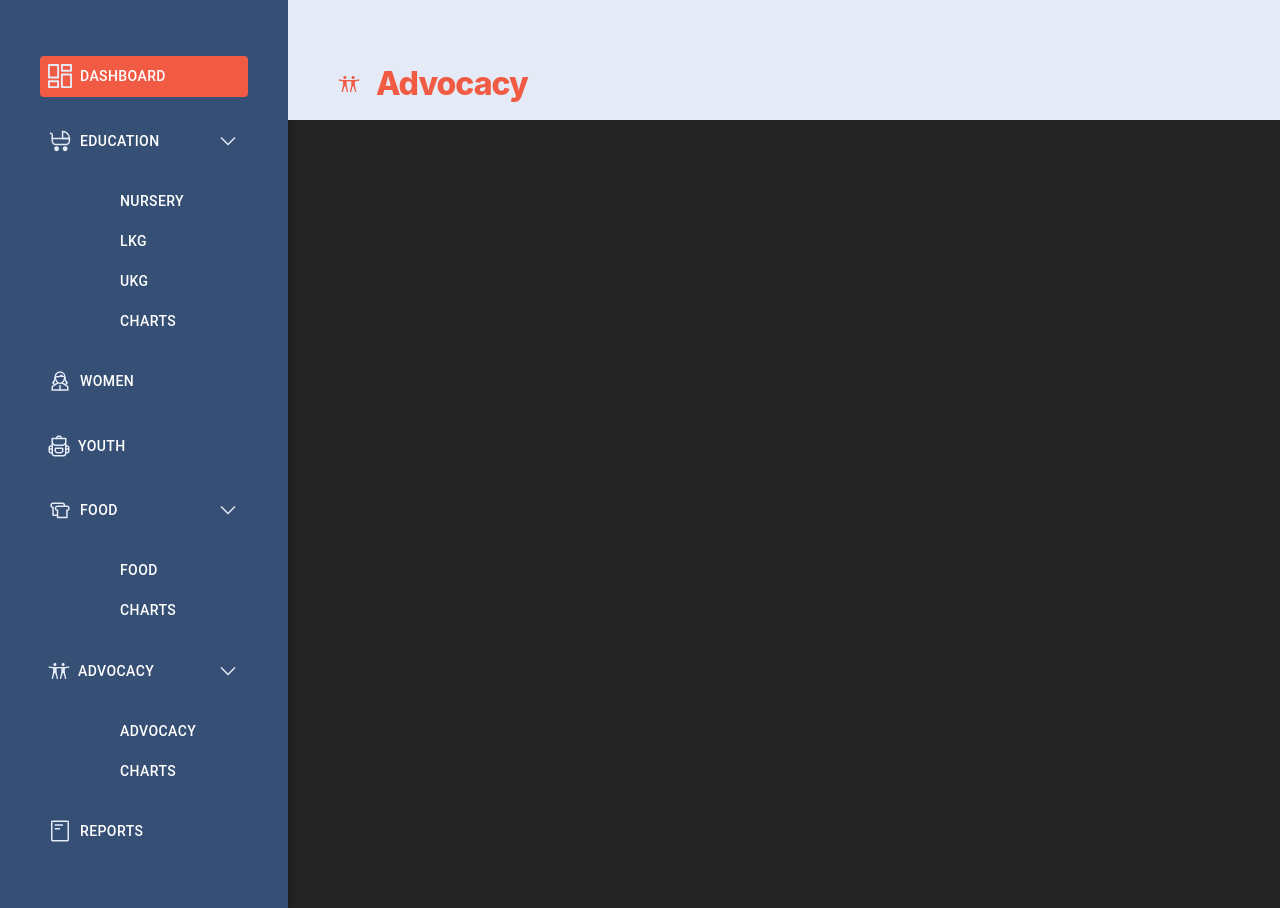
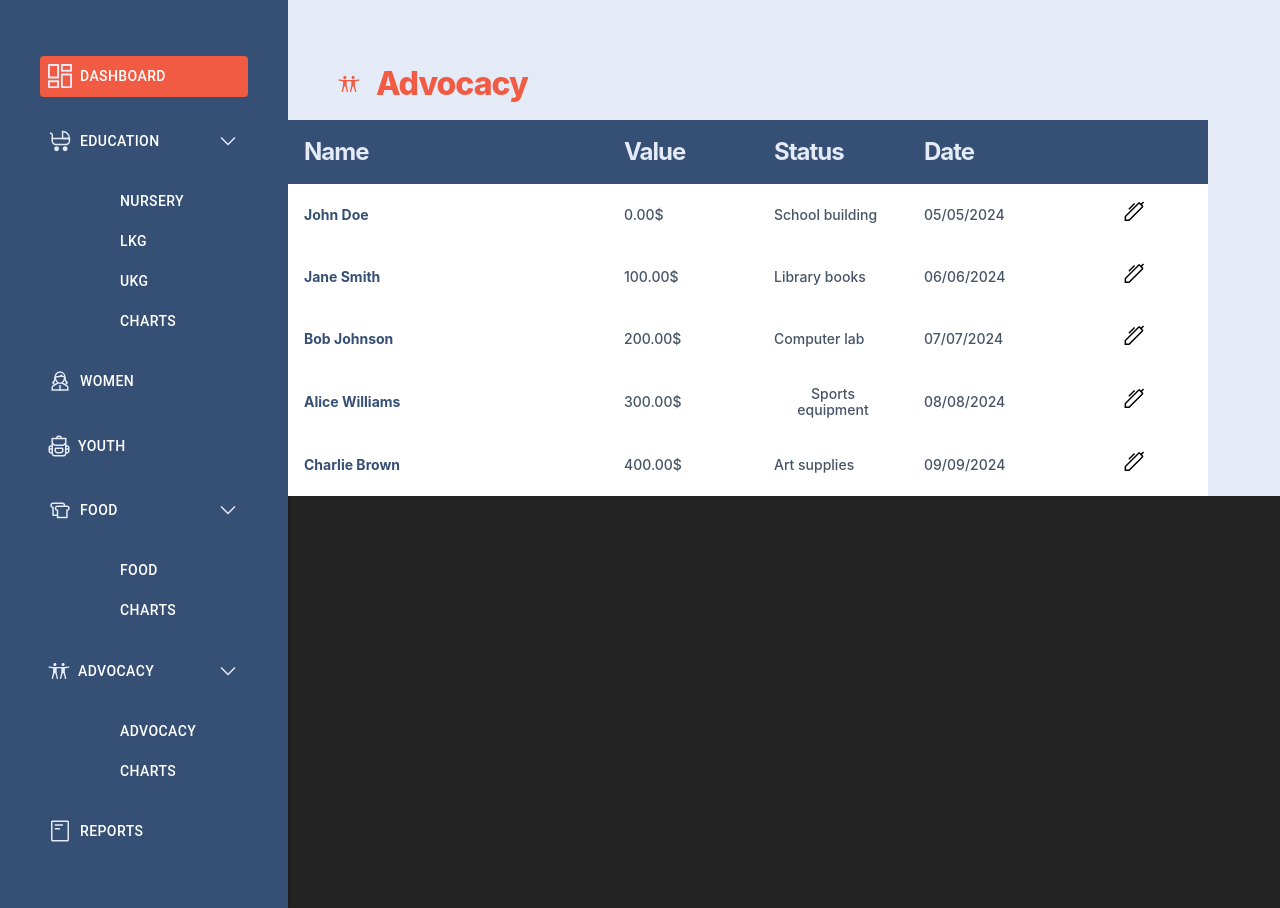
Before and after one commit to NotMija/DesafioONGapp, a React (Vite) app: page /advocacy in a window 1280 px wide. Built offline with nearby package versions, Linux system fonts and the light colour scheme.

Commit message:
"Init Table + HoverButton"

```diff
--- a/src/components/Button/Button.jsx
+++ b/src/components/Button/Button.jsx
@@ -1,4 +1,5 @@
 import { Button as ButtonMaterialUI } from "@mui/material";
+import { useState } from "react";
 
 const variants = {
     primary: {
@@ -7,7 +8,8 @@ const variants = {
     },
     secondary: {
         backgroundColor: '#FFFFFF',
-        color: '##1A2433',
+        color: '#364F75',
+        border: '1px solid #364F75',
     },
     disabled: {
         backgroundColor: '#FFFFFF',
@@ -24,11 +26,24 @@ const variants = {
 }
 
 export const Button = ({ string, variant = 'primary', onClick }) => {
-    const variantStyle = variants[variant];
+    const [currentVariant, setCurrentVariant] = useState(variant);
+    const variantStyle = variants[currentVariant];
+
+    const handleMouseEnter = () => {
+        setCurrentVariant('hover');
+    };
+
+    const handleMouseLeave = () => {
+        setCurrentVariant(variant);
+    };
+
+
 
     return (
         <ButtonMaterialUI
             onClick={() => console.log('Button clicked!')}
+            onMouseEnter={handleMouseEnter}
+            onMouseLeave={handleMouseLeave}
             style={{
                 fontSize: '16px',
                 fontStyle: 'normal',
@@ -39,7 +54,7 @@ export const Button = ({ string, variant = 'primary', onClick }) => {
                 padding: '11px 16px',
                 justifyContent: 'space-between',
                 alignItems: 'center',
-                ...variantStyle
+                ...variantStyle,
             }}>
             {string}
         </ButtonMaterialUI>
--- a/src/components/NurseryComponents/NurseryCard.jsx
+++ b/src/components/NurseryComponents/NurseryCard.jsx
@@ -20,7 +20,7 @@ export const NurseryCard = ({ }) => {
                         {/* Grafica */}
                     </div>
                     <div style={{ alignContent: 'center' }}>
-                        <Button string='Attendance' />
+                        <Button string='Attendance' variant="secondary" />
                     </div>
                 </CardContent>
             </Card>
--- /dev/null
+++ b/src/components/Tables/TableAdvocacy.jsx
@@ -0,0 +1,88 @@
+import { TextCaptionsBold } from "../Text/TextCaptionBold"
+import { TextCaptions } from "../Text/TextCaptions"
+import { TextH3 } from "../Text/TextH3"
+
+export const TableAdvocacy = () => {
+
+    const possiblesdatas = [ // Esto deberia de ser el modelo de datos de la BD donaciones
+        {
+            donor: 'John Doe',
+            value: '0.00$',
+            purpose: 'School building',
+            date: '05/05/2024'
+        },
+        {
+            donor: 'Jane Smith',
+            value: '100.00$',
+            purpose: 'Library books',
+            date: '06/06/2024'
+        },
+        {
+            donor: 'Bob Johnson',
+            value: '200.00$',
+            purpose: 'Computer lab',
+            date: '07/07/2024'
+        },
+        {
+            donor: 'Alice Williams',
+            value: '300.00$',
+            purpose: 'Sports equipment',
+            date: '08/08/2024'
+        },
+        {
+            donor: 'Charlie Brown',
+            value: '400.00$',
+            purpose: 'Art supplies',
+            date: '09/09/2024'
+        },
+    ]
+
+    return (
+        <table style={{ padding: '0 0 0 50px' }}>
+            <thead style={{ backgroundColor: '#364F75' }}>
+                <tr>
+                    <th style={{ width: '320px', textAlign: 'left', padding: '16px' }}>
+                        <TextH3 color='#E4EBF7' name='Name' />
+                    </th>
+                    <th style={{ width: '150px', textAlign: 'left', padding: '16px' }}>
+                        <TextH3 color='#E4EBF7' name='Value' />
+                    </th>
+                    <th style={{ width: '150px', textAlign: 'left', padding: '16px' }}>
+                        <TextH3 color='#E4EBF7' name='Status' />
+                    </th>
+                    <th style={{ width: '150px', textAlign: 'left', padding: '16px' }}>
+                        <TextH3 color='#E4EBF7' name='Date' />
+                    </th>
+                    <th style={{ width: '150px', textAlign: 'left', padding: '16px' }}>
+                    </th>
+                </tr>
+            </thead>
+            <tbody style={{ backgroundColor: '#ffff' }}>
+                {possiblesdatas.map((data, index) => {
+                    return (
+                        <tr key={index}>
+                            <td style={{ padding: '16px' }}>
+                                <TextCaptionsBold string={data.donor} />
+                            </td>
+                            <td style={{ padding: '16px' }}>
+                                <TextCaptions string={data.value} />
+                            </td>
+                            <td style={{ padding: '16px' }}>
+                                <TextCaptions string={data.purpose} />
+                            </td>
+                            <td style={{ padding: '16px' }}>
+                                <TextCaptions string={data.date} />
+                            </td>
+                            <td style={{ padding: '16px' }}>
+                                <button style={{background: 'none', border: 'none'}} onClick={() => console.log('funciona')}>
+                                    <img src='src/images/icon/pen.svg' alt="edit" />
+                                </button>
+                            </td>
+                        </tr>
+                    )
+                })}
+
+            </tbody>
+        </table>
+    )
+}
--- a/src/screens/Advocacy.jsx
+++ b/src/screens/Advocacy.jsx
@@ -1,9 +1,11 @@
+import { TableAdvocacy } from "../components/Tables/TableAdvocacy";
 import { TextH2 } from "../components/Text/TextH2";
 
 export const Advocacy = () => {
     return (
         <div style={{width: '100%', height: '100%', backgroundColor: '#E4EBF7'}}>
             <TextH2 iconUrl='src/images/icon/AdvocacyOrange.svg' name='Advocacy' />
+            <TableAdvocacy />
         </div>
     );
 }
```
Also changed, not shown: src/images/icon/pen.svg (added).
